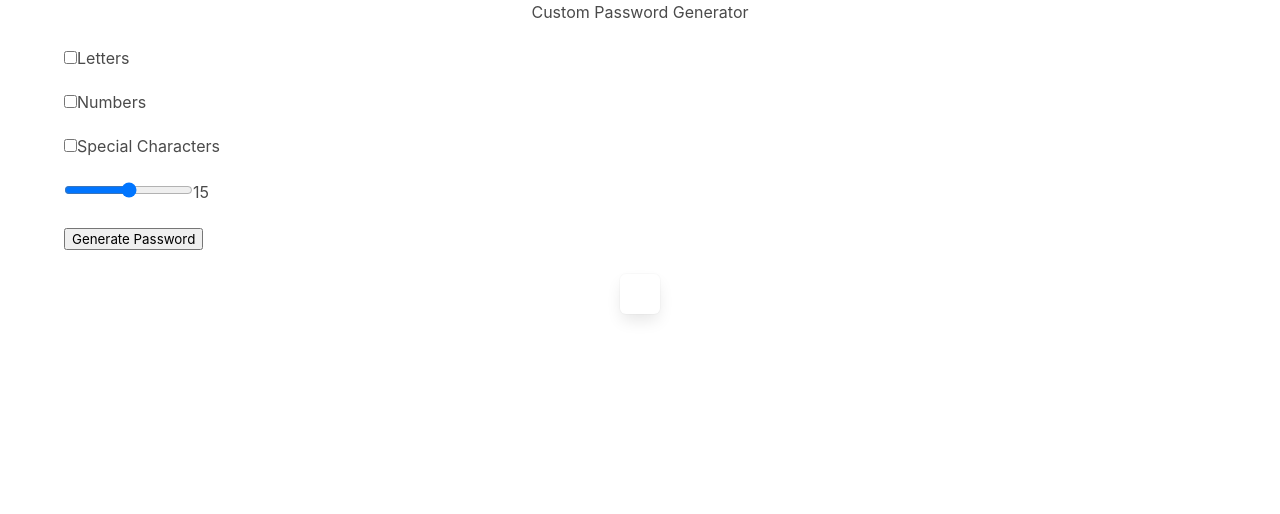
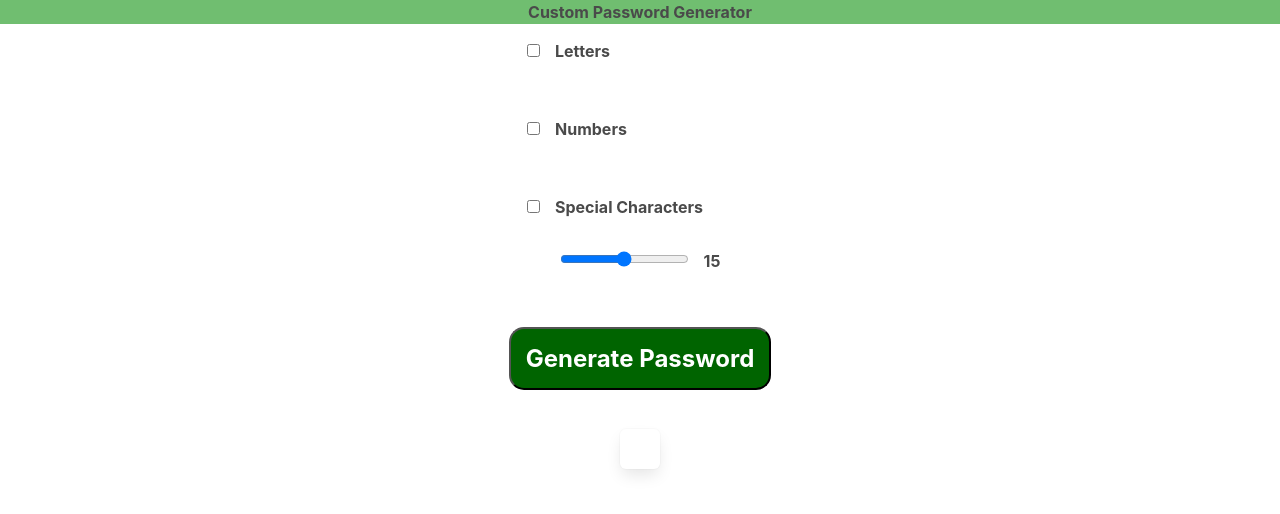
Before and after one commit to philipwking/password-generator, a React (Create React App) app: page / in a window 1280 px wide. Shown: the top 514 px of the page. Built offline with nearby package versions, Linux system fonts and the light colour scheme.

Commit message:
Making this look a little nicer

```diff
--- a/src/App.css
+++ b/src/App.css
@@ -0,0 +1,47 @@
+.contain {
+ display: flex;
+ flex-direction: column;
+ justify-content: center;
+}
+
+.level{
+    display: flex;
+    justify-content: center;
+    padding: 15px;
+}
+
+h1{
+    font-weight: bolder;
+}
+
+.top{
+    background-color: rgba(12, 145, 12, 0.589);
+
+}
+
+label{
+    justify-content: center;
+    font-weight: bold;
+}
+
+.checkbox{
+
+}
+
+input{
+    margin-right: 15px;
+}
+
+button{
+    padding: 15px;
+    border-radius: 15px;
+    background-color: darkgreen;
+    color: white;
+    font-weight: bolder;
+    font-size: x-large;
+}
+
+.chuchu{
+    width:20%;
+    align-self: center;
+}
--- a/src/App.js
+++ b/src/App.js
@@ -8,7 +8,7 @@ function App() {
   var spec = ["!", "@", "#", "$", "%", "^", "&", "*"];
   var numb = ["1", "2", "3", "4", "5", "6", "7", "8", "9", "0"];
   var alphNumb = alph.concat(numb);
-  var alphSpec = alph.concat(spec);
+  var alphSpec = alph.concat(spec); // now thats readable code
   var numbSpec = numb.concat(spec);
   var alphNumbSpec = numb.concat(spec.concat(alph));
 
@@ -95,29 +95,31 @@ function App() {
   }
 
   return (
-    <div class="container">
-      <div class="level">
+    <div class="contain">
+      <div class="top">
         <h1 class="level-item has-text-centered">
           Custom Password Generator
                 </h1>
       </div>
+      <div class="chuchu">
       <div class="level">
-        <label class="checkbox">
+        <label class="container">
           <input type="checkbox" name="letters" onChange={(e) => { handleChange(e) }} />
-          Letters
-            </label>
+            Letters
+              </label>
       </div>
       <div class="level">
-        <label class="checkbox">
+        <label class="container">
           <input type="checkbox" name="numbers" onChange={(e) => { handleChange(e) }} />
           Numbers
             </label>
       </div>
       <div class="level">
-        <label class="checkbox">
+        <label class="container">
           <input type="checkbox" name="special" onChange={(e) => { handleChange(e) }} />
           Special Characters
             </label>
+      </div>
       </div>
       <div class="level">
         <label class="slider">
```
Also changed, not shown: 1 other file (tests, documents, lock files or other folders).
